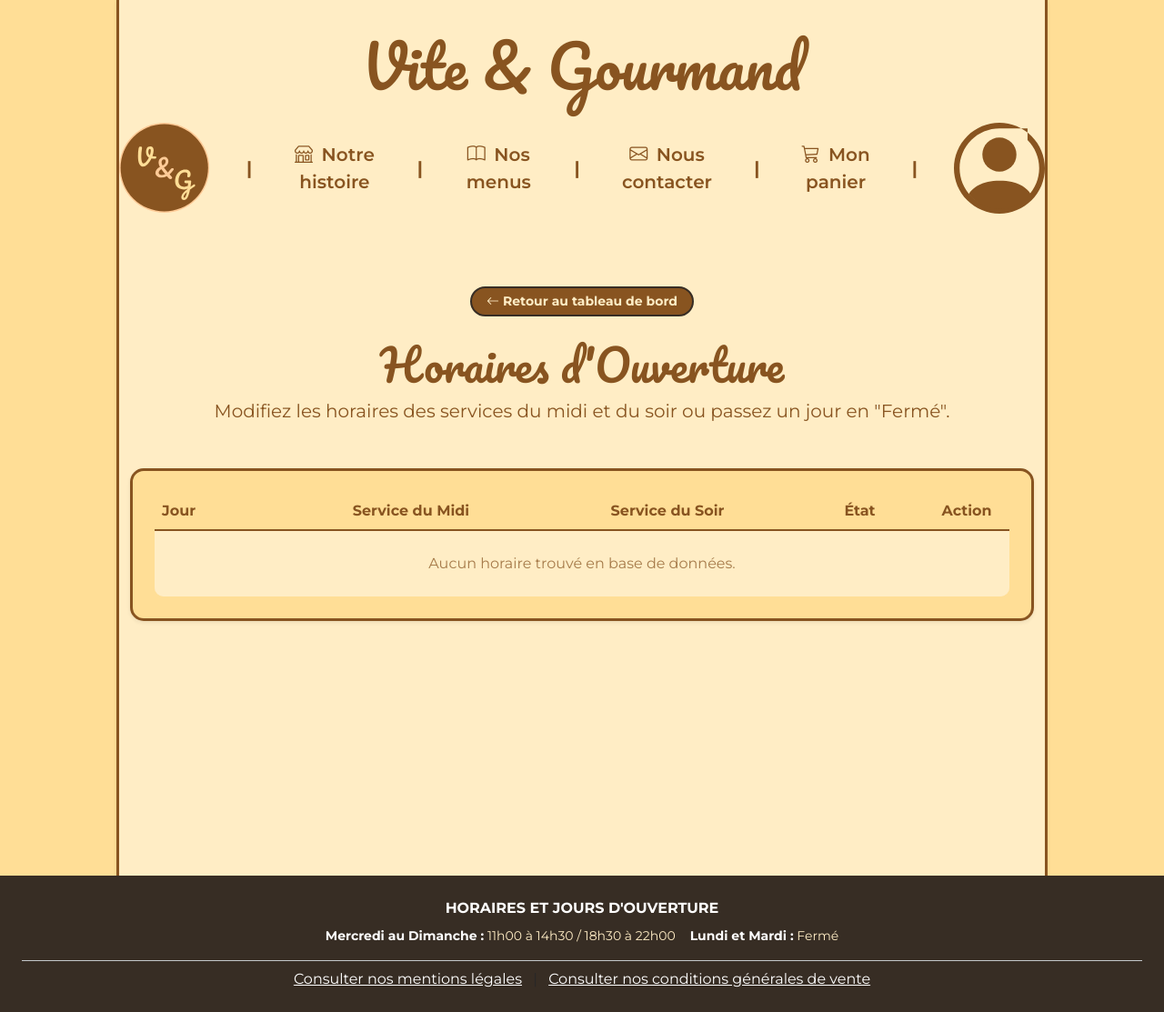
After one commit to anthonymulapro-tech/Vite-Et-Gourmand, a Python web app: template frontend/templates/employee/manage_schedule.html in a window 1280 px wide. The commit adds this page. Shown: the whole page at 91% size. Run offline with Jinja, Linux system fonts and the light colour scheme; the template is opened without the code that fills it, so the values that code supplies are empty.

Commit message:
feat(employee): Intégration de la page de gestion des horaires et jours d'ouverture/fermeture

```diff
--- a/frontend/templates/employee/dashboard.html
+++ b/frontend/templates/employee/dashboard.html
@@ -88,7 +88,7 @@
                             Modifier les plages d'ouverture et de fermeture du service traiteur ou déclarer des fermetures exceptionnelles.
                         </p>
                     </div>
-                    <a href="#" class="btn btn-vg rounded-pill px-4 w-100 mt-3 shadow-sm fw-bold ">
+                    <a href="{{ url_for('employee_schedule') }}" class="btn btn-vg rounded-pill px-4 w-100 mt-3 shadow-sm fw-bold">
                         <i class="bi bi-clock me-1"></i> Ajuster les horaires
                     </a>
                 </div>
--- /dev/null
+++ b/frontend/templates/employee/manage_schedule.html
@@ -0,0 +1,99 @@
+{% extends "base.html" %}
+
+{% block title %}Gestion des Horaires - Vite & Gourmand{% endblock %}
+
+{% block body_class %}bg-gold{% endblock %}
+
+{% block content %}
+<div class="container mt-5 mb-5" style="min-height: 75vh;">
+
+    <div class="mb-4 text-center">
+        <a href="{{ url_for('employee_dashboard') }}" class="btn btn-vg rounded-pill btn-sm fw-bold bg-cream px-3 text-brand-brown">
+            <i class="bi bi-arrow-left me-1"></i> Retour au tableau de bord
+        </a>
+    </div>
+
+    <div class="text-center mb-5">
+        <h1 class="title-brand d-block mb-2">Horaires d'Ouverture</h1>
+        <p class="fs-5 text-brand-brown">
+            Modifiez les horaires des services du midi et du soir ou passez un jour en "Fermé".
+        </p>
+    </div>
+
+    <div class="card vg-box p-4 shadow-sm border-0 mx-auto" style="max-width: 1000px;">
+        <div class="table-responsive">
+            <table class="table align-middle table-borderless m-0">
+                <thead class="table-light border-bottom">
+                    <tr class="text-brand-brown fw-bold text-center">
+                        <th scope="col" class="text-start" style="width: 15%;">Jour</th>
+                        <th scope="col" style="width: 30%;">Service du Midi</th>
+                        <th scope="col" style="width: 30%;">Service du Soir</th>
+                        <th scope="col" style="width: 15%;">État</th>
+                        <th scope="col" style="width: 10%;">Action</th>
+                    </tr>
+                </thead>
+                <tbody>
+                    {% if horaires %}
+                        {% for h in horaires %}
+                        <tr class="border-bottom border-light text-center">
+
+                            <td class="text-start fw-bold text-brand-brown fs-6">
+                                {{ h.jour }}
+                            </td>
+
+                            <form action="{{ url_for('employee_update_schedule', horaire_id=h.horaire_id) }}" method="POST">
+
+                                <td>
+                                    <div class="d-flex align-items-center justify-content-center gap-1">
+                                        <input type="time" class="form-control form-control-sm vg-box text-center text-brand-brown fw-semibold"
+                                               name="heure_midi_ouverture"
+                                               value="{{ h.heure_midi_ouverture or '' }}" style="max-width: 90px;">
+                                        <span class="text-muted small">à</span>
+                                        <input type="time" class="form-control form-control-sm vg-box text-center text-brand-brown fw-semibold"
+                                               name="heure_midi_fermeture"
+                                               value="{{ h.heure_midi_fermeture or '' }}" style="max-width: 90px;">
+                                    </div>
+                                </td>
+
+                                <td>
+                                    <div class="d-flex align-items-center justify-content-center gap-1">
+                                        <input type="time" class="form-control form-control-sm vg-box text-center text-brand-brown fw-semibold"
+                                               name="heure_soir_ouverture"
+                                               value="{{ h.heure_soir_ouverture or '' }}" style="max-width: 90px;">
+                                        <span class="text-muted small">à</span>
+                                        <input type="time" class="form-control form-control-sm vg-box text-center text-brand-brown fw-semibold"
+                                               name="heure_soir_fermeture"
+                                               value="{{ h.heure_soir_fermeture or '' }}" style="max-width: 90px;">
+                                    </div>
+                                </td>
+
+                                <td>
+                                    <select class="form-select form-select-sm vg-box fw-bold text-brand-brown text-center"
+                                            name="est_ouvert" style="background-color: #fcd573 !important; border: 2px solid var(--brand-brown) !important; font-size: 0.85rem;" required>
+                                        <option value="1" {% if h.est_ouvert %}selected{% endif %}>Ouvert</option>
+                                        <option value="0" {% if not h.est_ouvert %}selected{% endif %}>Fermé</option>
+                                    </select>
+                                </td>
+
+                                <td>
+                                    <button type="submit" class="btn btn-vg btn-sm rounded-pill px-3 fw-bold" title="Enregistrer les horaires du {{ h.jour }}">
+                                        <i class="bi bi-floppy"></i>
+                                    </button>
+                                </td>
+                            </form>
+
+                        </tr>
+                        {% endfor %}
+                    {% else %}
+                        <tr>
+                            <td colspan="5" class="text-center py-4 text-brand-brown opacity-75">
+                                Aucun horaire trouvé en base de données.
+                            </td>
+                        </tr>
+                    {% endif %}
+                </tbody>
+            </table>
+        </div>
+    </div>
+</div>
+{% endblock %}
```
Also changed, not shown: app.py (+34 -1 lines), backend/schedule.py (+37 -2 lines).
